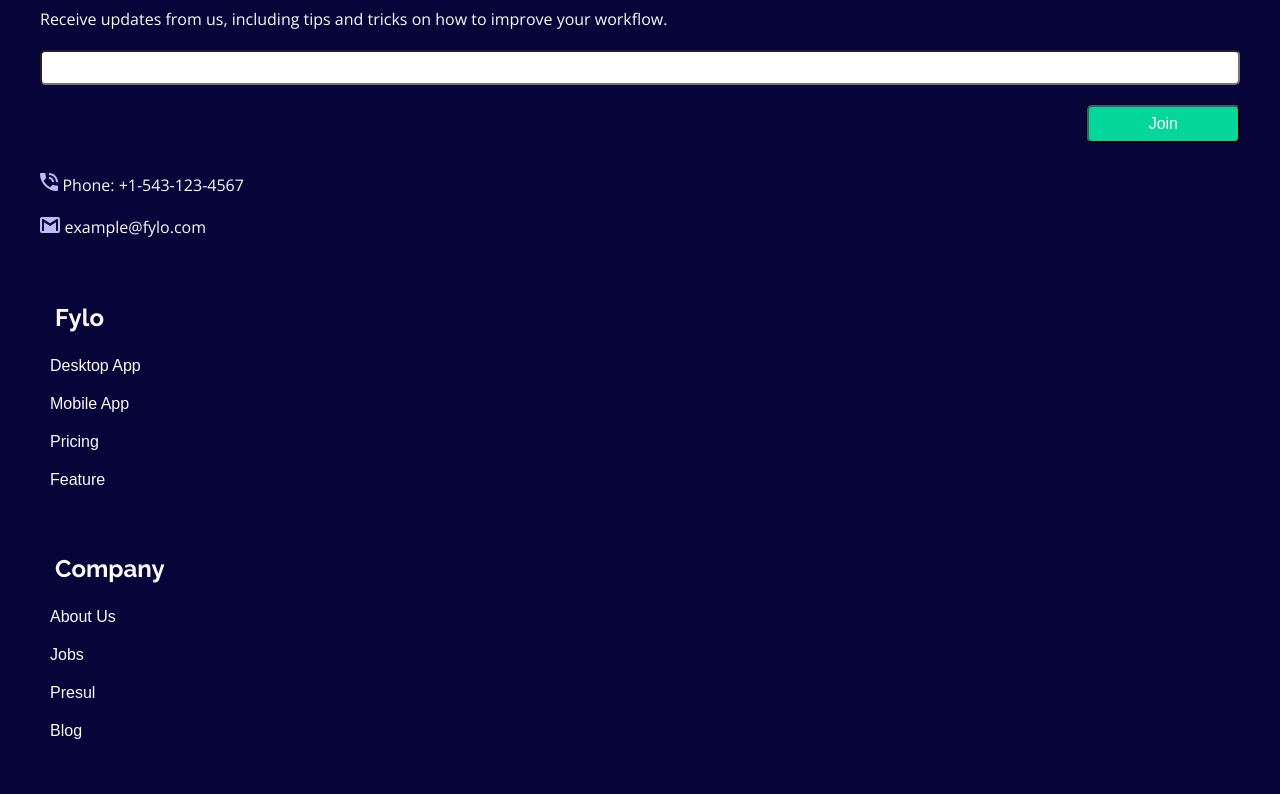
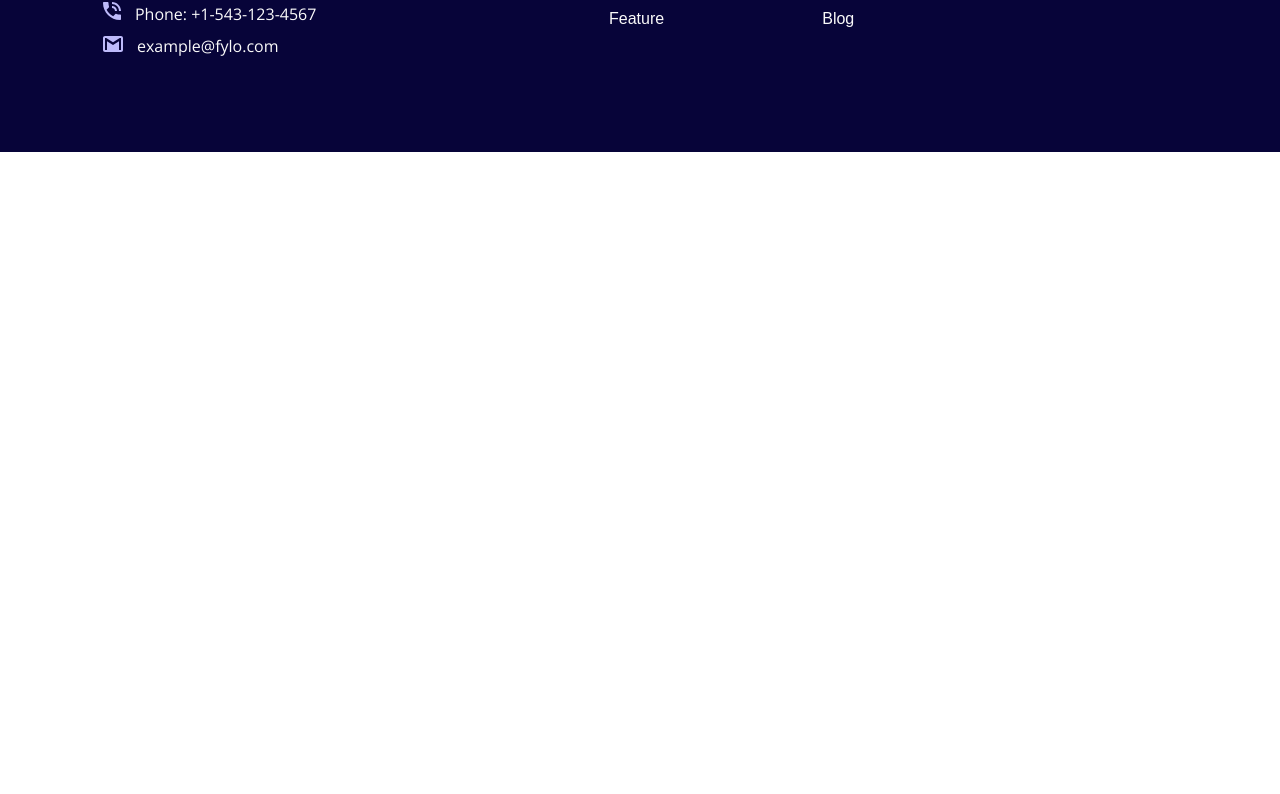
Before and after one commit to video-kid/landing, a website: page index.html in a window 1280 px wide. Shown: the part 2912-3706 px from the top of the page. After the commit the page ends 3064 px from the top, so only its background shows below. Drawn offline with nearby package versions, Linux system fonts and the light colour scheme.

Commit message:
footer for 1440px and bigger screens

```diff
--- a/sass/layout/_footer.scss
+++ b/sass/layout/_footer.scss
@@ -30,6 +30,7 @@
           display: block;
           img {
             display: inline;
+            padding-right: 10px;
           }
           p {
             display: inline
@@ -46,6 +47,7 @@
         align-items: flex-end;
         .textarea {
           display: block;
+          flex-basis: 100%;
           &--style {
             width: 100%;
             border-radius: $radius5;
@@ -55,7 +57,7 @@
         }
         .submit {
           &__button {
-            padding: 8px 60px;
+            padding: 8px 20%;
             margin: 20px 0;
           }
           &--green {
@@ -68,3 +70,45 @@
     }
   }
 }
+
+@media (min-width: 900px) {
+  .footer{
+    &__wrapper{
+      flex-direction: row;
+      align-items: baseline;
+      justify-content: space-evenly;
+      .fylo-logo{
+        width: 45%;
+      }
+      .footer__list {
+        padding: 40px inherit;
+      }
+      .contact {
+        flex-basis: 35%;
+        &__wrapper{
+          span{
+            padding: 5px 0;
+          }
+        }
+        p{}
+        form{
+          margin-bottom: 10px;
+          flex-direction: row;
+          .textarea{
+            flex-basis: 80%;
+            &--style{
+              width: 100%;
+              margin-right: 10px;
+            }
+          }
+          .submit{
+            margin: 0;
+            &__button{
+              padding: 8px 8%;
+            }
+          }
+        }
+      }
+    }
+  }
+}
```
Also changed, not shown: css/style.css.
